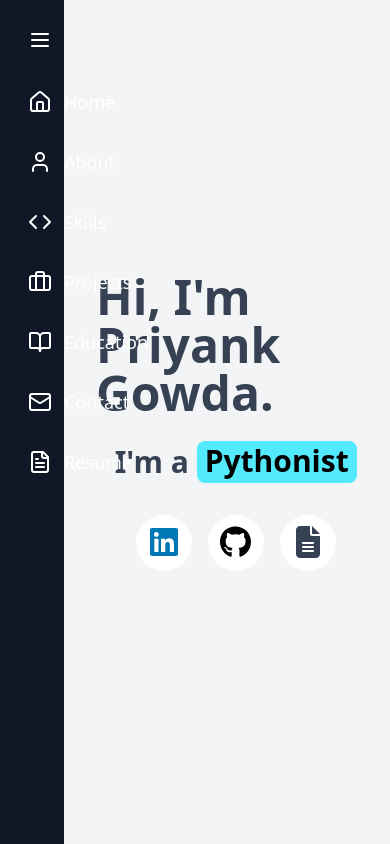
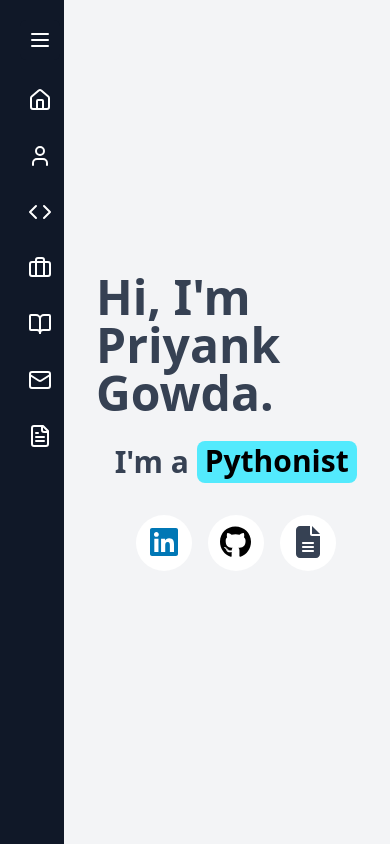
Before and after one commit to priyankgowda/priyankgowda.github.io, a React (Vite) app: page / in a window 390 px wide. Shown: the top 844 px of the page. Built offline with nearby package versions, Linux system fonts and the light colour scheme.

Commit message:
fiexd sidebar

```diff
--- a/src/components/Portfolio.jsx
+++ b/src/components/Portfolio.jsx
@@ -1,15 +1,15 @@
-import { useState, useEffect, useRef } from "react"
-import { Home, User, Code, BookOpen, Briefcase, Mail, FileText, Menu, X } from "lucide-react"
-import HomeComponent from "./Home"
-import AboutComponent from "./About"
-import SkillsComponent from "./Skills"
-import EducationComponent from "./Education"
-import ProjectsComponent from "./Projects"
-import ContactComponent from "./Contact"
+import { useState, useEffect, useRef } from "react";
+import { Home, User, Code, BookOpen, Briefcase, Mail, FileText, Menu, X } from "lucide-react";
+import HomeComponent from "./Home";
+import AboutComponent from "./About";
+import SkillsComponent from "./Skills";
+import EducationComponent from "./Education";
+import ProjectsComponent from "./Projects";
+import ContactComponent from "./Contact";
 
 export default function Portfolio() {
-  const [activeSection, setActiveSection] = useState("Home")
-  const [isSidebarOpen, setIsSidebarOpen] = useState(true) // Track sidebar state
+  const [activeSection, setActiveSection] = useState("Home");
+  const [isSidebarOpen, setIsSidebarOpen] = useState(true); // Track sidebar state
   const sectionRefs = {
     Home: useRef(null),
     About: useRef(null),
@@ -17,41 +17,38 @@ export default function Portfolio() {
     Projects: useRef(null),
     Education: useRef(null),
     Contact: useRef(null),
-  }
+  };
 
   useEffect(() => {
     const handleScroll = () => {
-      const scrollPosition = window.scrollY
-
+      const scrollPosition = window.scrollY;
       Object.entries(sectionRefs).forEach(([section, ref]) => {
         if (ref.current && ref.current.offsetTop <= scrollPosition + 100) {
-          setActiveSection(section)
+          setActiveSection(section);
         }
-      })
-    }
+      });
+    };
 
     const handleResize = () => {
-      if (window.innerWidth < window.innerHeight) {
-        setIsSidebarOpen(false) // Close sidebar when width is less than height
-      } else {
-        setIsSidebarOpen(true) // Keep sidebar open when width > height
+      if (window.innerWidth < 768) {
+        setIsSidebarOpen(false); // Close sidebar when in mobile view
       }
-    }
+    };
 
-    window.addEventListener("scroll", handleScroll)
-    window.addEventListener("resize", handleResize)
-    handleResize() // Run initially to set correct state
+    window.addEventListener("scroll", handleScroll);
+    window.addEventListener("resize", handleResize);
+    handleResize(); // Run initially to set correct state
 
     return () => {
-      window.removeEventListener("scroll", handleScroll)
-      window.removeEventListener("resize", handleResize)
-    }
-  }, [])
+      window.removeEventListener("scroll", handleScroll);
+      window.removeEventListener("resize", handleResize);
+    };
+  }, []);
 
   const scrollToSection = (section) => {
-    sectionRefs[section].current.scrollIntoView({ behavior: "smooth" })
-    setIsSidebarOpen(false) // Close sidebar after clicking on mobile
-  }
+    sectionRefs[section].current.scrollIntoView({ behavior: "smooth" });
+    if (window.innerWidth < 768) setIsSidebarOpen(false); // Close sidebar on mobile
+  };
 
   return (
     <div className="flex">
@@ -66,35 +63,37 @@ export default function Portfolio() {
       {/* Sidebar */}
       <div
         className={`fixed top-0 left-0 h-screen bg-gray-900 text-white p-5 transition-all duration-500
-                    ${isSidebarOpen ? "w-64" : "w-16"} md:w-64 sm:w-16`}
+                    ${isSidebarOpen ? "w-64" : "w-16"} md:w-64`}
       >
         {/* Profile Section */}
         <div className="mt-5 flex flex-col items-center">
           <img
             src="https://i.imgur.com/JZUYrG1.jpeg"
             alt="Profile"
-            className="hidden sm:block w-24 h-24 md:w-28 md:h-28 rounded-full border-2 border-gray-400 object-cover"
+            className={`w-24 h-24 md:w-28 md:h-28 rounded-full border-2 border-gray-400 object-cover transition-all duration-500
+              ${isSidebarOpen ? "block" : "hidden"}`}
           />
         </div>
 
         {/* Navigation Items */}
         <div className="mt-10 space-y-4">
-          <NavItem icon={<Home />} text="Home" onClick={() => scrollToSection("Home")} />
-          <NavItem icon={<User />} text="About" onClick={() => scrollToSection("About")} />
-          <NavItem icon={<Code />} text="Skills" onClick={() => scrollToSection("Skills")} />
-          <NavItem icon={<Briefcase />} text="Projects" onClick={() => scrollToSection("Projects")} />
-          <NavItem icon={<BookOpen />} text="Education" onClick={() => scrollToSection("Education")} />
-          <NavItem icon={<Mail />} text="Contact" onClick={() => scrollToSection("Contact")} />
+          <NavItem icon={<Home />} text="Home" isOpen={isSidebarOpen} onClick={() => scrollToSection("Home")} />
+          <NavItem icon={<User />} text="About" isOpen={isSidebarOpen} onClick={() => scrollToSection("About")} />
+          <NavItem icon={<Code />} text="Skills" isOpen={isSidebarOpen} onClick={() => scrollToSection("Skills")} />
+          <NavItem icon={<Briefcase />} text="Projects" isOpen={isSidebarOpen} onClick={() => scrollToSection("Projects")} />
+          <NavItem icon={<BookOpen />} text="Education" isOpen={isSidebarOpen} onClick={() => scrollToSection("Education")} />
+          <NavItem icon={<Mail />} text="Contact" isOpen={isSidebarOpen} onClick={() => scrollToSection("Contact")} />
           <NavItem
             icon={<FileText />}
             text="Resume"
+            isOpen={isSidebarOpen}
             onClick={() => window.open("https://drive.google.com/file/d/1Co3nggC12EBberLzGA9yAmnnTpfBHb04/view?usp=drivesdk", "_blank")}
           />
         </div>
       </div>
 
       {/* Main Content */}
-      <div className={`flex-1 transition-all duration-500 ${isSidebarOpen ? "ml-64" : "ml-16"} md:ml-64 sm:ml-16`}>
+      <div className={`flex-1 transition-all duration-500 ${isSidebarOpen ? "ml-64" : "ml-16"} md:ml-64`}>
         <div ref={sectionRefs.Home}>
           <HomeComponent />
         </div>
@@ -115,18 +114,18 @@ export default function Portfolio() {
         </div>
       </div>
     </div>
-  )
+  );
 }
 
 // Reusable Nav Item Component
-function NavItem({ icon, text, onClick }) {
+function NavItem({ icon, text, isOpen, onClick }) {
   return (
     <div
       className="flex items-center space-x-3 cursor-pointer p-2 rounded-md transition-all duration-500 hover:bg-gray-700 hover:scale-[1.02]"
       onClick={onClick}
     >
-      <span className="text-3xl sm:text-2xl">{icon}</span>
-      <span className="text-lg md:inline sm:hidden">{text}</span>
+      <span className="text-3xl">{icon}</span>
+      {isOpen && <span className="text-lg">{text}</span>}
     </div>
-  )
+  );
 }
```
